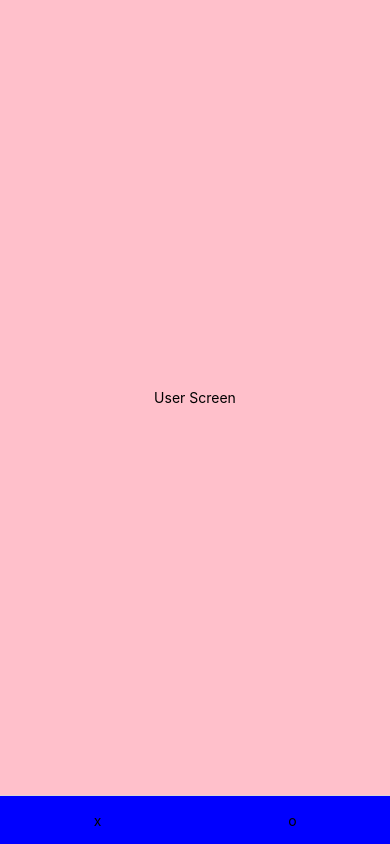
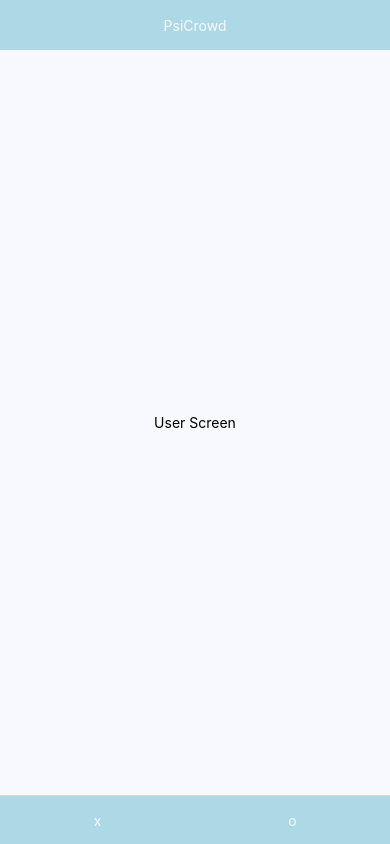
Before and after one commit to SDeaver/PsiCrowdApp, a React Native app: screen /User in a window 390 px wide. Built offline with nearby package versions, Linux system fonts and the light colour scheme.

Commit message:
updated tab navigation

```diff
--- a/App.js
+++ b/App.js
@@ -8,6 +8,7 @@ import { createBottomTabNavigator } from '@react-navigation/bottom-tabs';
 import { allStyles } from './styles/AllStyles';
 import HomeScreen from './screens/HomeScreen';
 import UserScreen from './screens/UserScreen';
+import Header from './components/Header';
 import { HomeIcon, UserIcon } from './components/Icons';
 
 const Tab = createBottomTabNavigator();
@@ -23,8 +24,8 @@ export default function App() {
             screenOptions={
                {
                   tabBarShowLabel: false,
-                  tabBarStyle: allStyles.tabBarMainStyle,
-                  headerShown: false,
+                  tabBarStyle: allStyles.tabBarMain,
+                  header: ({ navigation, route, options })=> { return (<Header/>) }
                }
             }
          >
--- /dev/null
+++ b/components/Header.js
@@ -0,0 +1,13 @@
+import { View, Text } from 'react-native';
+
+import { allStyles } from '../styles/AllStyles';
+
+export default function Header() {
+
+   return (
+      <View style={allStyles.headerMain}>
+         <Text style={allStyles.headerTitle}>PsiCrowd</Text>
+      </View>
+   );
+
+}
--- a/components/Icons.js
+++ b/components/Icons.js
@@ -2,12 +2,12 @@ import { Text } from 'react-native';
 
 export function HomeIcon() {
    return(
-      <Text>x</Text>
+      <Text style={ {color: 'ghostwhite'} }>x</Text>
    )
 }
 
 export function UserIcon() {
    return(
-      <Text>o</Text>
+      <Text style={ {color: 'ghostwhite'} }>o</Text>
    )
 }
--- a/styles/AllStyles.js
+++ b/styles/AllStyles.js
@@ -2,8 +2,8 @@ import { StyleSheet } from 'react-native';
 
 
 export const colors = {
-   brand_01: 'pink',
-   brand_02: 'blue',
+   brand_01: 'lightblue',
+   brand_02: 'ghostwhite',
 }
 
 
@@ -12,7 +12,7 @@ export const allStyles = StyleSheet.create ({
       alignItems: 'center',
       justifyContent: 'center',
       height: '100%',
-      backgroundColor: colors.brand_01,
+      backgroundColor: colors.brand_02,
    },
    yearBreak: {
       height: 2,
@@ -22,7 +22,18 @@ export const allStyles = StyleSheet.create ({
       marginBottom: 20,
       backgroundColor: colors.text,
    },
-   tabBarMainStyle: {
-      backgroundColor: colors.brand_02,
+   tabBarMain: {
+      backgroundColor: colors.brand_01,
+   },
+   headerMain: {
+      alignItems: 'center',
+      justifyContent: 'center',
+      height: 50,
+      width: '100%',
+      backgroundColor: colors.brand_01,
+   },
+   headerTitle: {
+      color: colors.brand_02,
    }
+
 })
```
